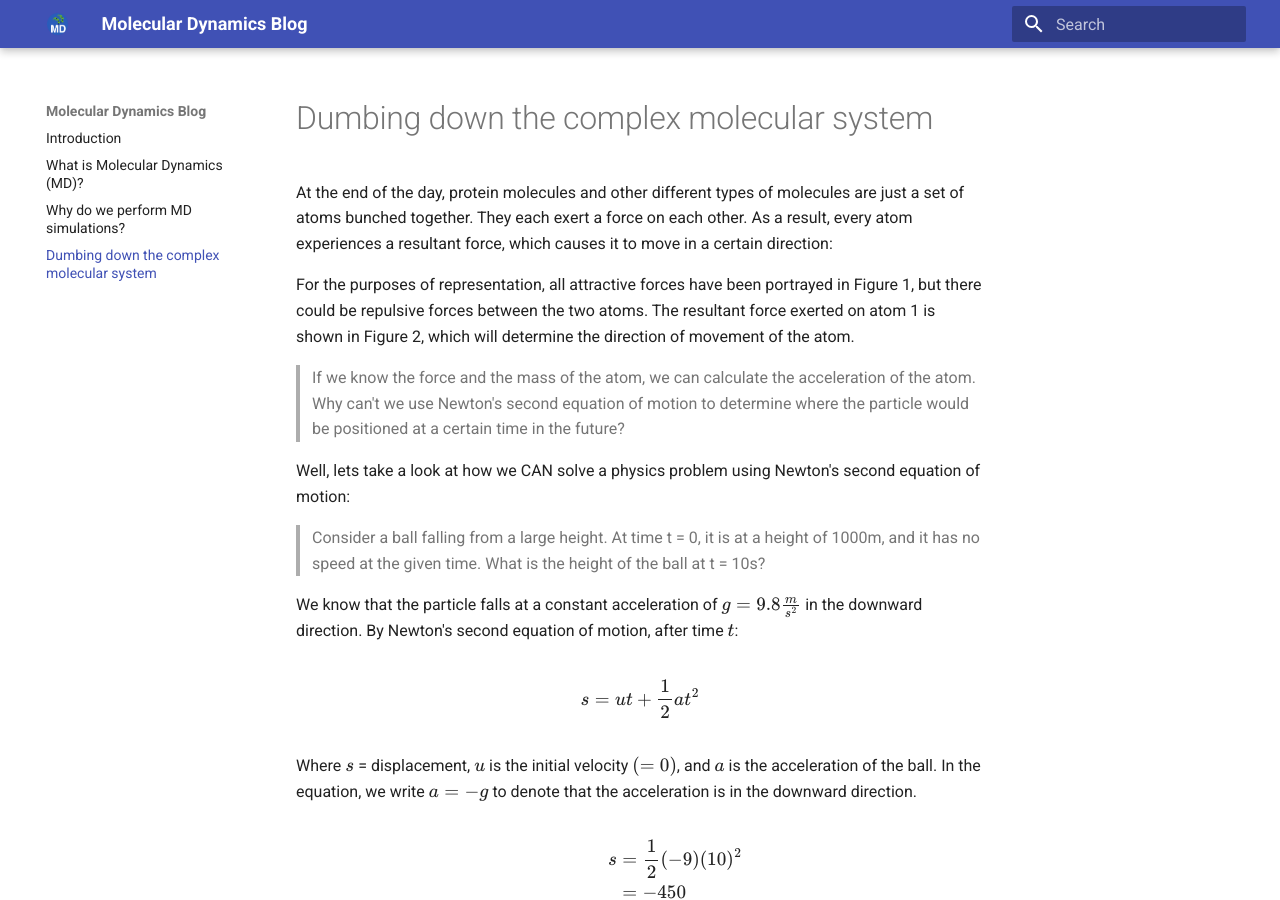
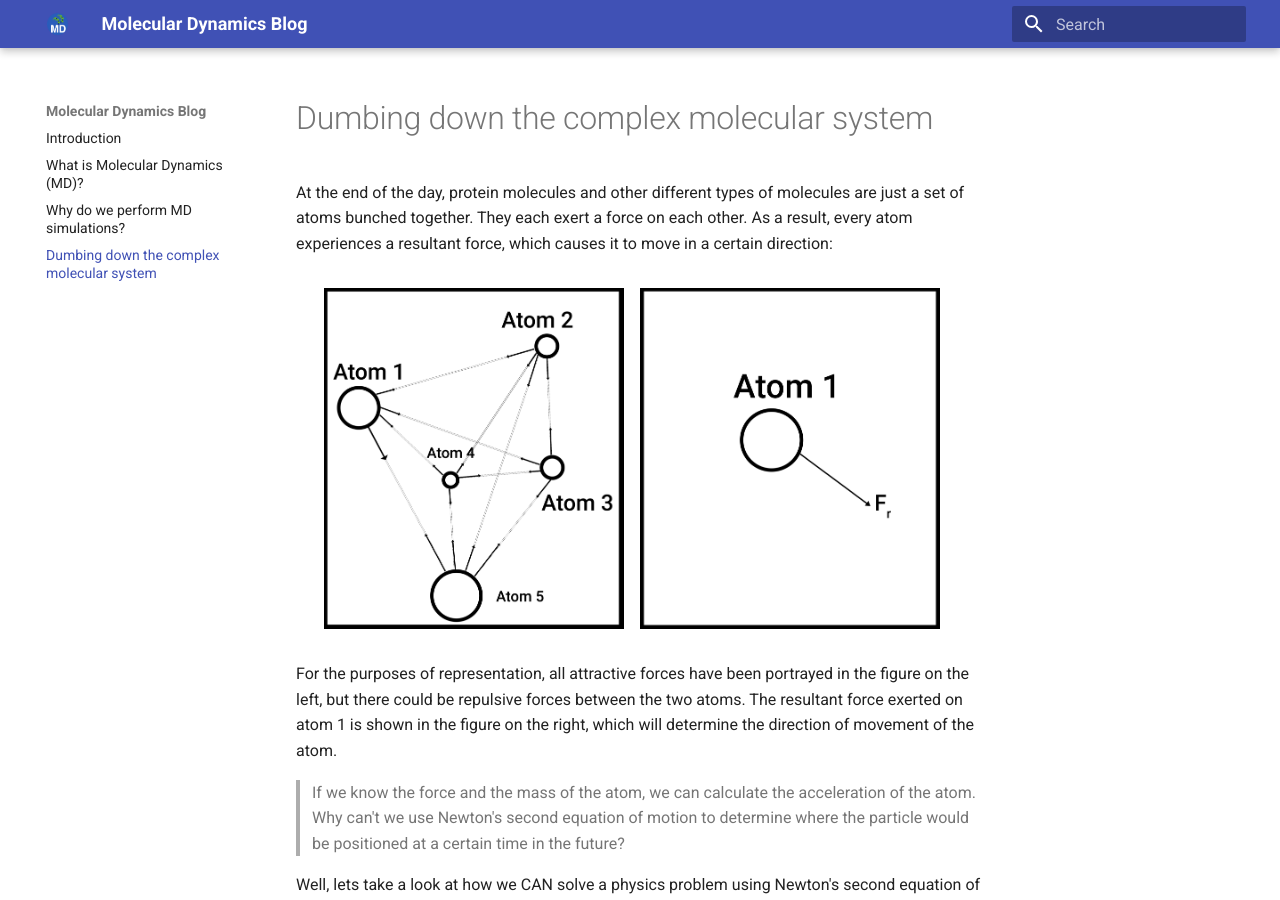
Before and after one commit to shaunak-badani/MDBlog, an MkDocs documentation site: the page built from docs/3.Dumbing-it-down.md, in a window 1280 px wide and 900 px high. Built offline with MkDocs 1.6.1 and Material for MkDocs 9.7.7, drawn with Linux system fonts in a browser that asks for light colours; some of the changed text lies outside the part shown.

Commit message:
Added images and cleaned up blog

```diff
--- a/docs/3.Dumbing-it-down.md
+++ b/docs/3.Dumbing-it-down.md
@@ -2,9 +2,13 @@
 
 At the end of the day, protein molecules and other different types of molecules are just a set of atoms bunched together. They each exert a force on each other. As a result, every atom experiences a resultant force, which causes it to move in a certain direction:
 
-<!-- Insert figures 1 and 2 here -->
+<figure markdown="span">
+  ![Image title](assets/Figure_1.png){ width="300", align=left }
+  ![Image title](assets/Figure_2.png){ width="300", align=left }
+</figure>
 
-For the purposes of representation, all attractive forces have been portrayed in Figure 1, but there could be repulsive forces between the two atoms. The resultant force exerted on atom 1 is shown in Figure 2, which will determine the direction of movement of the atom.
+
+For the purposes of representation, all attractive forces have been portrayed in the figure on the left, but there could be repulsive forces between the two atoms. The resultant force exerted on atom 1 is shown in the figure on the right, which will determine the direction of movement of the atom.
 
 > If we know the force and the mass of the atom, we can calculate the acceleration of the atom. Why can't we use Newton's second equation of motion to determine where the particle would be positioned at a certain time in the future?
 
@@ -56,7 +60,11 @@ Where $u$ denotes initial velocity of the particle and $v$ denotes the velocity
 
 Derivation of Newton's second equation of motion **assumes that the acceleration of the particle is constant**. In the case of the ball, acceleration of the ball is constant with time - equal to $g$ in the downward direction.
 
-<!-- Insert figure 3 here -->
+
+<figure markdown="span">
+  ![Image title](assets/Figure_3.png){ width="300", align=left }
+  ![Image title](assets/Figure_4.png){ width="300", align=left }
+</figure>
 
 But in the case of atomistic interactions, that's not quite true. One of the forces that acts between two atoms is a bonded force that depends on the distance between the two atoms. Consider atom 1 in figure 1, and the interaction between atom 1 and 2. The force on atom 1 due to the interaction can be written as follows:
 
@@ -76,8 +84,8 @@ In effect, the Force is a function of the position of the position, which change
 
 $$
 \begin{align*}
-\textbf{F}_{b1} &= f(\textbf{q}_1) \\
-&= f(t)
+\textbf{F}_{b1} &= f(\textbf{q}_1(t)) \\
+&= g(t)
 \end{align*}
 $$
 
@@ -85,7 +93,15 @@ By Newton's second law, the acceleration is also a function of time:
 
 $$
 \begin{align*}
-\texbf{a}(t) &= \frac{\texbf{F}(t)}{m_1}
-&&
+\textbf{a}(t) &= \frac{\textbf{F}(t)}{m_1}
+\end{align*}
+$$
 
-So how do we integrate this equation now? Let's take a look at that in the next chapter.
+Note that the above force calculated is just a result of the bonded force between atom 1 and atom 2, to get the point across. We have many more forces acting on atom 1, but those will be explored later.
+
+Furthermore, the acceleration is not a simple function of time, like $a = c t^2$ that can be easily integrated. The acceleration is a function of the position itself, which is a major issue.
+
+- The position is dependent on the net acceleration of the atom.
+- The acceleration of the atom is dependent on the position of the atom.
+
+So how do we integrate this equation? Let's take a look at that in the next chapter.
--- a/mkdocs.yml
+++ b/mkdocs.yml
@@ -9,6 +9,9 @@ theme:
 markdown_extensions:
   - pymdownx.arithmatex:
       generic: true
+  - attr_list
+  - md_in_html
+  - pymdownx.blocks.caption
 
 extra_javascript:
   - javascripts/mathjax.js
```
Also changed, not shown: docs/assets/Figure_1.png (added), docs/assets/Figure_2.png (added), docs/assets/Figure_3.png (added), docs/assets/Figure_4.png (added).
